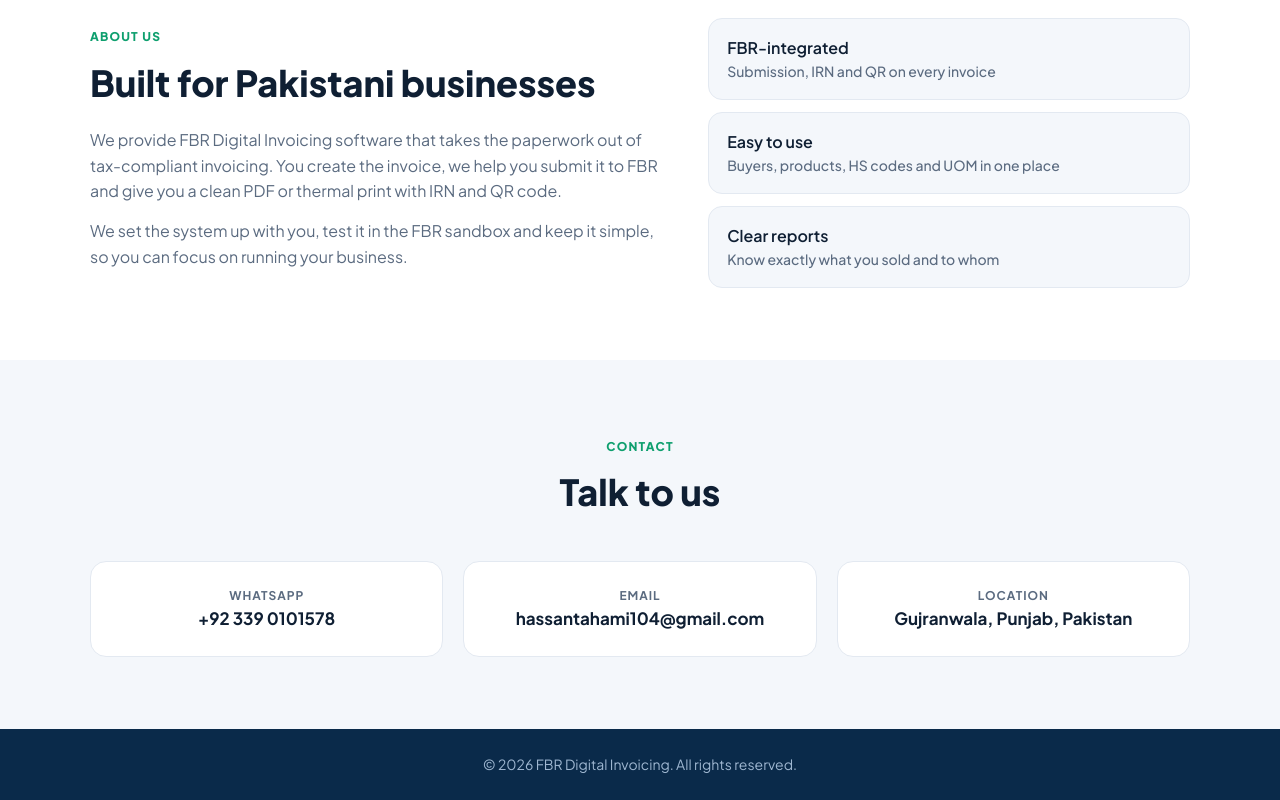
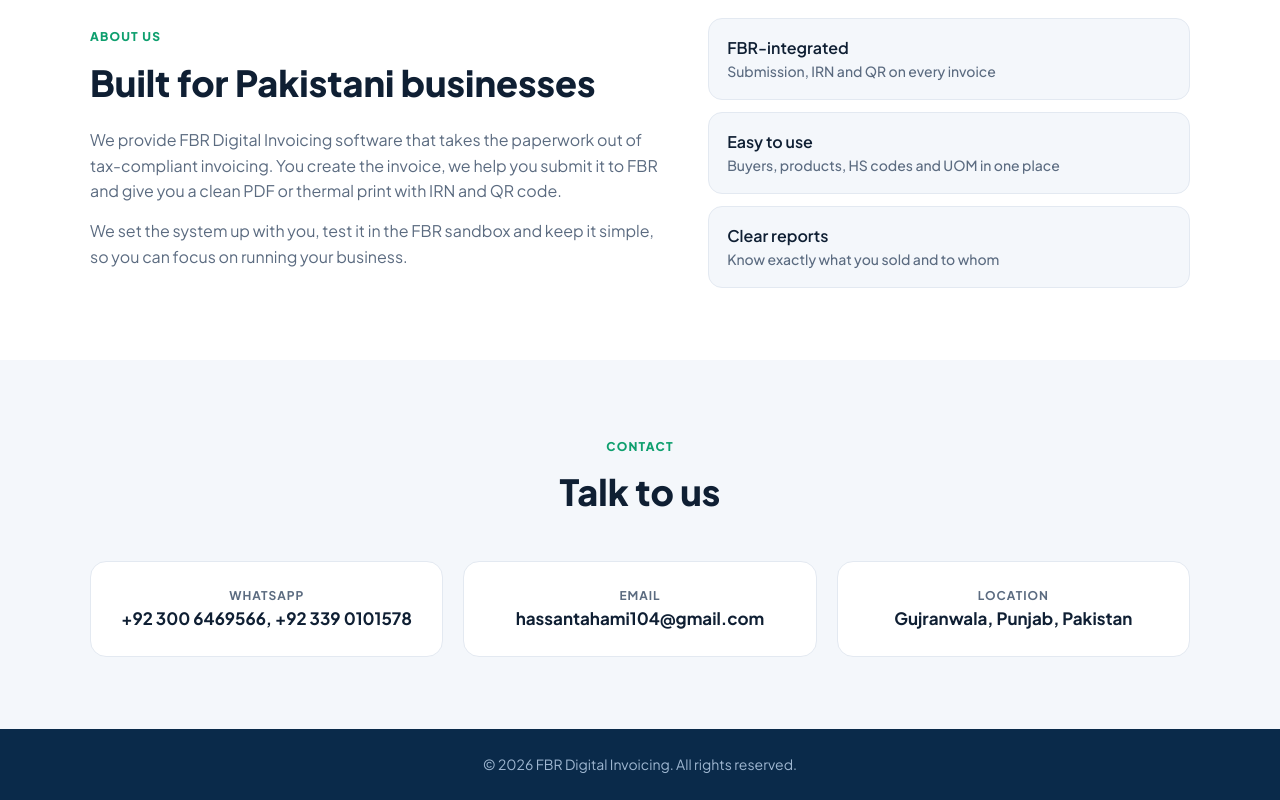
Before and after one commit to verpalibyhs-wq/FBR-DigiInvoice, a plain HTML site: page index.html in a window 1280 px wide. Shown: the part 2352-3152 px from the top of the page. Drawn offline with Linux system fonts and the light colour scheme.

Commit message:
index.html

```diff
--- a/index.html
+++ b/index.html
@@ -793,7 +793,7 @@
       const CONFIG = {
         GMAIL: "hassantahami104@gmail.com", // booking queries are sent here
         WHATSAPP: "923390101578", // international format, no + or spaces (shown on the page)
-        WHATSAPP_LABEL: "+92 339 0101578",
+        WHATSAPP_LABEL: "+92 300 6469566, +92 339 0101578",
         CONTACT_EMAIL: "hassantahami104@gmail.com",
         CITY: "Gujranwala, Punjab, Pakistan",
       };
```
